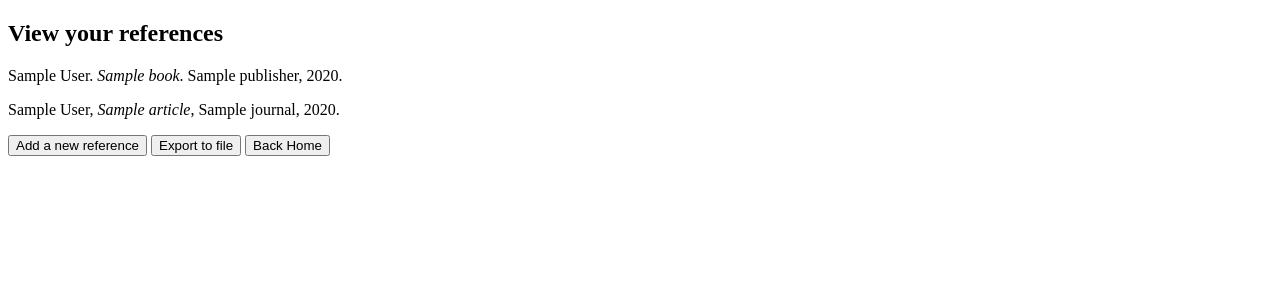
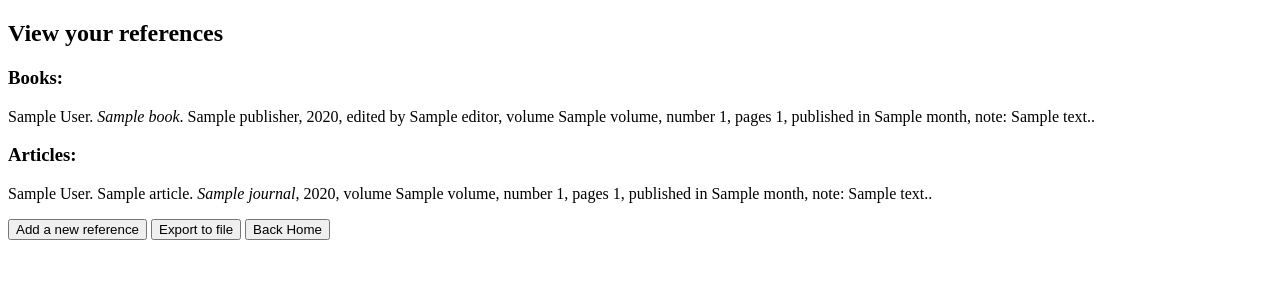
Before and after one commit to KaEerola/IceLime, a Flask app: template src/templates/view_references.html in a window 1280 px wide. Shown: the top 300 px of the page. Run offline with Flask 3, Linux system fonts and the light colour scheme; the template is opened without the code that fills it: most values are stand-ins (such as "Sample title", 1, 10 or a date in 2020).

Commit message:
edited view_references to properly show everything

```diff
--- a/src/repositories/article_repository.py
+++ b/src/repositories/article_repository.py
@@ -11,7 +11,7 @@ def get_articles():
 
     result = result.fetchall()
 
-    return [Article(article[0], article[1], article[2], article[3], article[4]) for article in result]
+    return [Article(article[0], article[1], article[2], article[3], article[4], article[5], article[6], article[7], article[8]) for article in result]
 
 def add_user_article(article):
     author = article[0]
--- a/src/repositories/book_repository.py
+++ b/src/repositories/book_repository.py
@@ -12,7 +12,7 @@ def get_books():
 
     result = result.fetchall()
 
-    return [Book(book[0],book[1],book[2],book[3],book[4],book[5],book[6],book[7],book[8],book[9],book[10]) for book in result]
+    return [Book(book[0], book[1], book[2], book[3], book[4], book[5], book[6], book[7], book[8], book[9], book[10]) for book in result]
 
 def add_user_book(book):
 
--- a/src/templates/view_references.html
+++ b/src/templates/view_references.html
@@ -8,17 +8,37 @@ View references
 
 <h2>View your references</h2>
 
+{% if books %}<h3>Books:</h3>{% endif %}
 {% for book in books %}
-
-  <p>{{ book.author }}. <i>{{ book.title }}</i>. {{ book.publisher }}, {{ book.year }}.</p>
-
+  <p>
+    {{ book.author }}.
+    <i>{{ book.title }}</i>.
+    {{ book.publisher }},
+    {{ book.year }}
+    {%- if book.editor %}, edited by {{ book.editor }}{% endif -%}
+    {%- if book.volume %}, volume {{ book.volume }}{% endif -%}
+    {%- if book.number %}, number {{ book.number }}{% endif -%}
+    {%- if book.pages %}, pages {{ book.pages }}{% endif -%}
+    {%- if book.month %}, published in {{ book.month }}{% endif -%}
+    {%- if book.note %}, note: {{ book.note }}{% endif -%}.
+  </p>
 {% endfor %}
 
-{%for article in articles%}
+{% if articles %}<h3>Articles:</h3>{% endif %}
+{% for article in articles %}
+  <p>
+    {{ article.author }}.
+    {{ article.title }}.
+    <i>{{ article.journal }}</i>,
+    {{ article.year }}
+    {%- if article.volume %}, volume {{ article.volume }}{% endif -%}
+    {%- if article.number %}, number {{ article.number }}{% endif -%}
+    {%- if article.pages %}, pages {{ article.pages }}{% endif -%}
+    {%- if article.month %}, published in {{ article.month }}{% endif -%}
+    {%- if article.note %}, note: {{ article.note }}{% endif -%}.
+  </p>
+{% endfor %}
 
-  <p>{{ article.author }},  <i>{{ article.title }}</i>, {{ article.journal }}, {{ article.year}}.</p>
-
-{% endfor %}
 <a href="/add_reference"><button>Add a new reference</button></a>
 <a href="/export"><button>Export to file</button></a>
 <a href="/"><button>Back Home</button></a>
```
